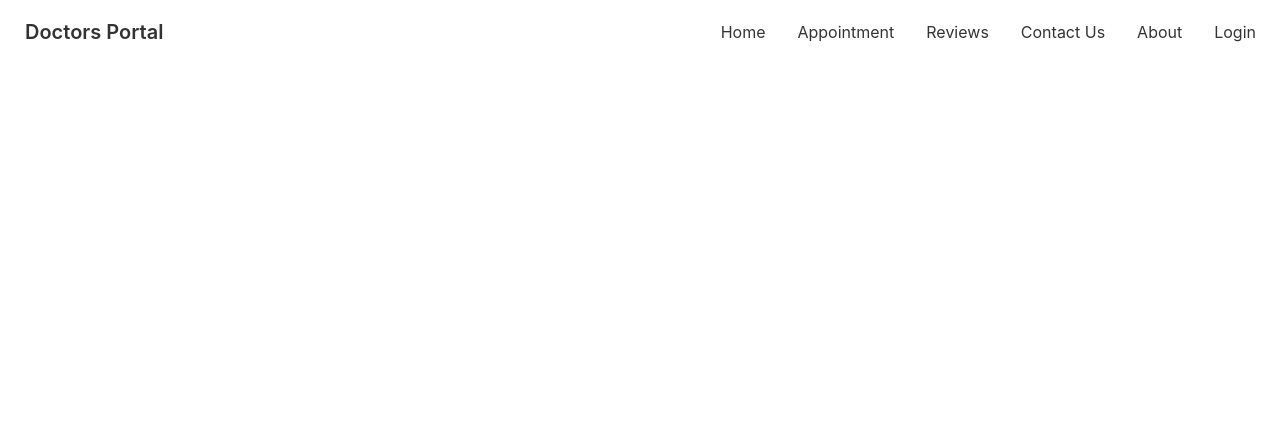
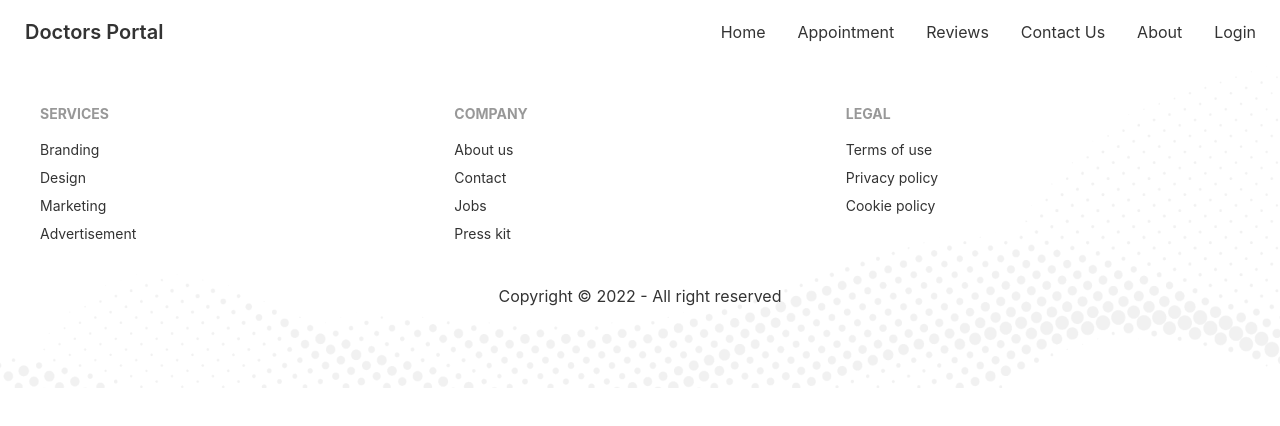
Before and after one commit to hrhabib07/doctors-portal-main-client, a React (Create React App) app: page /appointment in a window 1280 px wide. Shown: the top 426 px of the page. Built offline with nearby package versions, Linux system fonts and the light colour scheme; the HTML template or start-up script is replaced by a standard one.

Commit message:
appointment page created

```diff
--- a/src/App.js
+++ b/src/App.js
@@ -4,6 +4,7 @@
 import Home from "./Pages/Home/Home";
 import About from "./Pages/About/About";
 import Login from "./Pages/Login/Login";
+import Appointment from "./Pages/Appointment/Appointment";
 
 function App() {
   return (
@@ -12,6 +13,7 @@
       <Routes>
         <Route path="/" element={<Home />} />
         <Route path="about" element={<About />} />
+        <Route path="appointment" element={<Appointment />} />
         <Route path="login" element={<Login />} />
       </Routes>
     </div>
--- /dev/null
+++ b/src/Pages/Appointment/Appointment.jsx
@@ -0,0 +1,12 @@
+import React from "react";
+import Footer from "../Shared/Footer";
+
+const Appointment = () => {
+  return (
+    <div>
+      <Footer></Footer>
+    </div>
+  );
+};
+
+export default Appointment;
```
